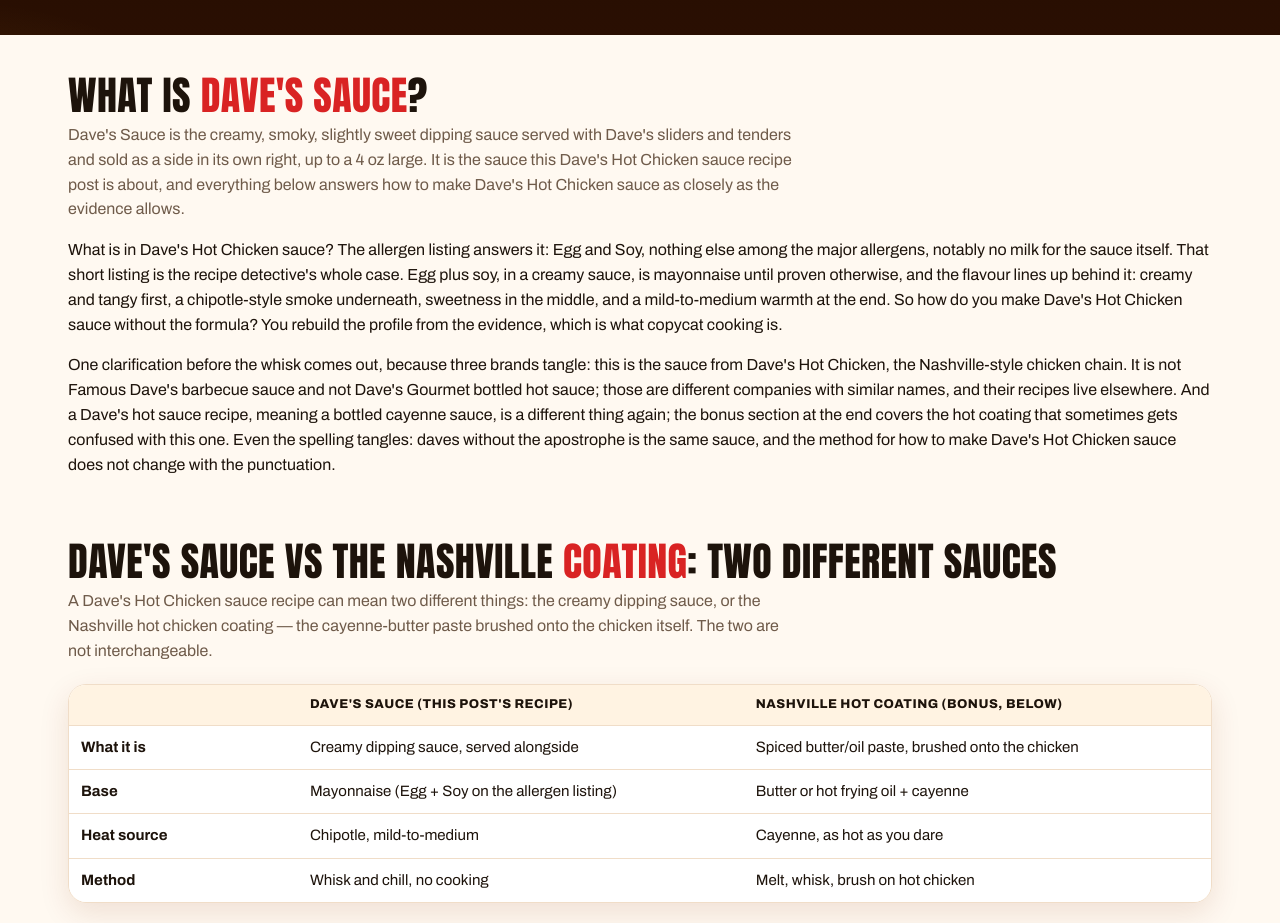
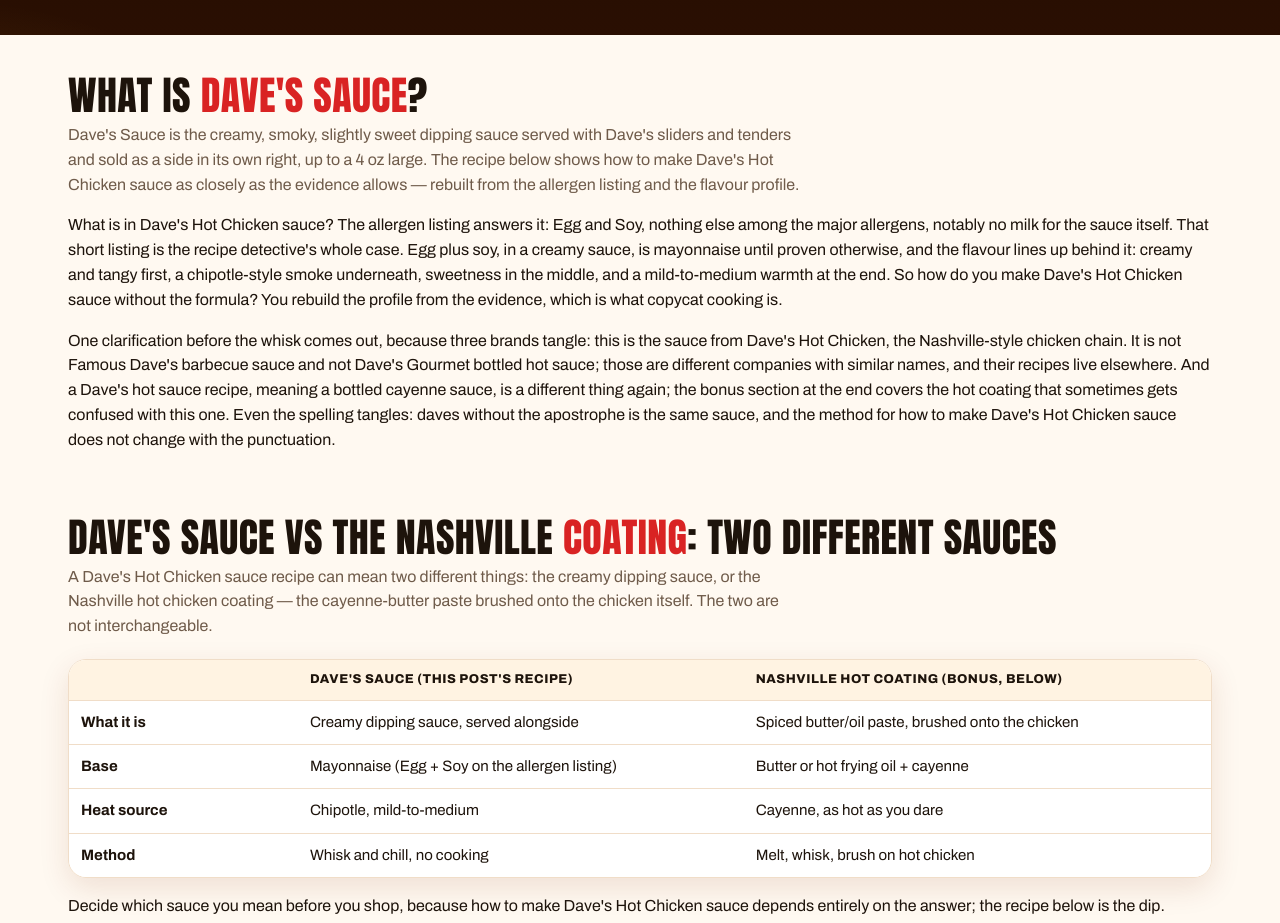
Before and after one commit to jamshaid6784321-netizen/daves-hot-chicken, a plain HTML site: page how-to-make-daves-hot-chicken-sauce/index.html in a window 1280 px wide. Shown: the part 825-1748 px from the top of the page. Drawn offline with Linux system fonts and the light colour scheme.

Commit message:
Sauce #87: 'this post is about' sentence -> Chand pick #1 (recipe below shows...)

```diff
--- a/how-to-make-daves-hot-chicken-sauce/index.html
+++ b/how-to-make-daves-hot-chicken-sauce/index.html
@@ -201,7 +201,7 @@
       <div class="sec-head">
         <div>
           <h2>What Is <em>Dave's Sauce</em>?</h2>
-          <p>Dave's Sauce is the creamy, smoky, slightly sweet dipping sauce served with Dave's sliders and tenders and sold as a side in its own right, up to a 4 oz large. It is the sauce this Dave's Hot Chicken sauce recipe post is about, and everything below answers how to make Dave's Hot Chicken sauce as closely as the evidence allows.</p>
+          <p>Dave's Sauce is the creamy, smoky, slightly sweet dipping sauce served with Dave's sliders and tenders and sold as a side in its own right, up to a 4 oz large. The recipe below shows how to make Dave's Hot Chicken sauce as closely as the evidence allows — rebuilt from the allergen listing and the flavour profile.</p>
         </div>
       </div>
       <p>What is in Dave's Hot Chicken sauce? The allergen listing answers it: Egg and Soy, nothing else among the major allergens, notably no milk for the sauce itself. That short listing is the recipe detective's whole case. Egg plus soy, in a creamy sauce, is mayonnaise until proven otherwise, and the flavour lines up behind it: creamy and tangy first, a chipotle-style smoke underneath, sweetness in the middle, and a mild-to-medium warmth at the end. So how do you make Dave's Hot Chicken sauce without the formula? You rebuild the profile from the evidence, which is what copycat cooking is.</p>
```
